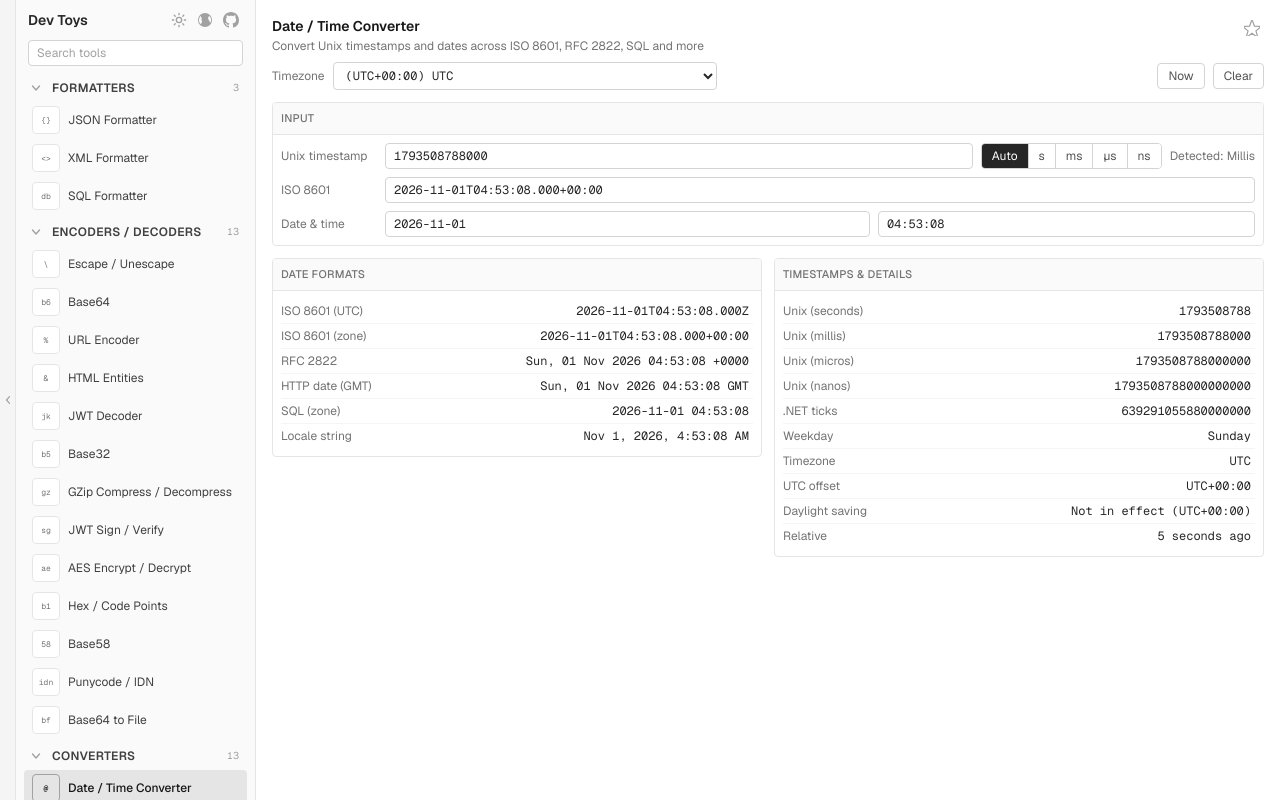
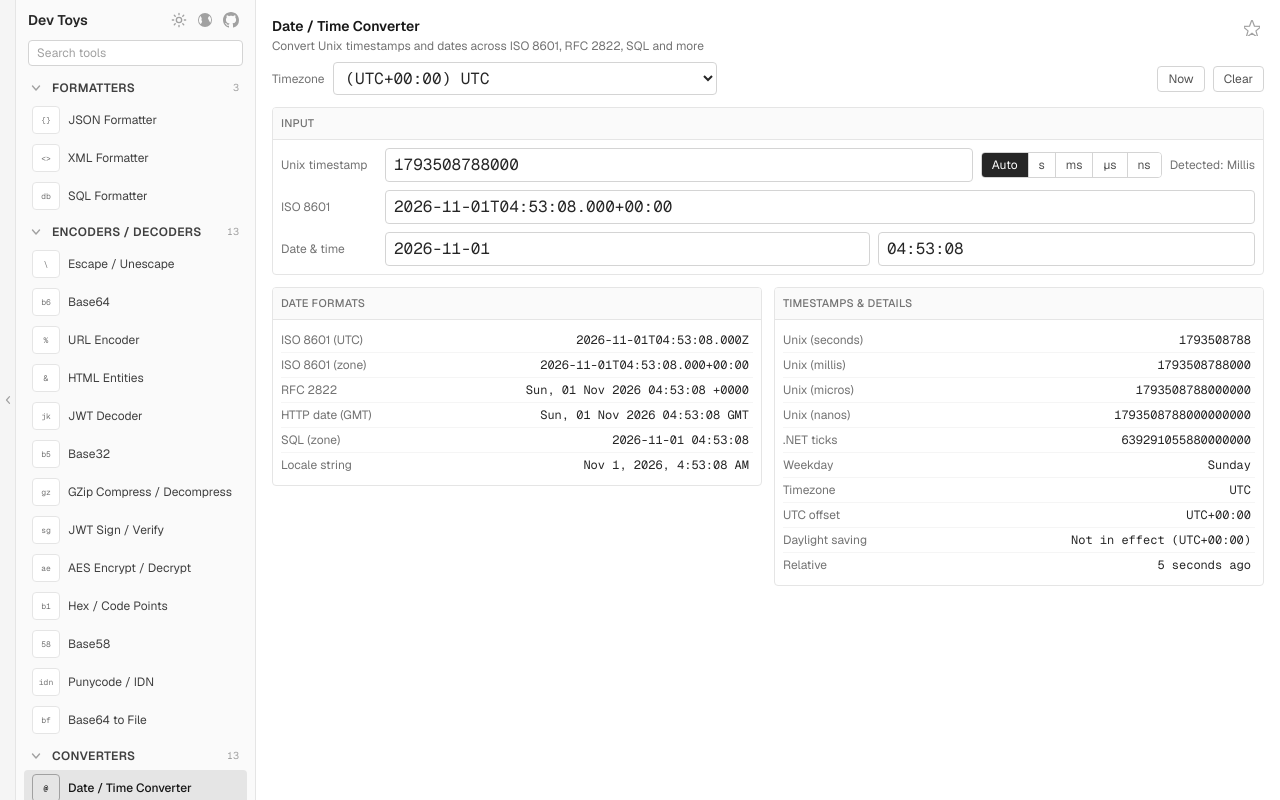
Before and after one commit to wwricu/devtoys, a Next.js app: page /converters/date-convert in a window 1280 px wide. Built offline with nearby package versions, Linux system fonts and the light colour scheme.

Commit message:
Type the input card's fields at 16 px
The three value fields were 12 px mono, which is both hard to read and
below the size iOS zooms the page to on focus. Widening the boxes did
nothing for the text inside them. The wall-clock floors grow to match
the wider glyphs.

```diff
--- a/features/date/DateConverter.tsx
+++ b/features/date/DateConverter.tsx
@@ -110,7 +110,7 @@ function Card({
 }
 
 const inputClass =
-  "rounded border border-neutral-300 bg-white px-2 py-1 font-mono text-xs text-neutral-800 outline-none focus:border-neutral-500 dark:border-neutral-700 dark:bg-neutral-800 dark:text-neutral-200";
+  "rounded border border-neutral-300 bg-white px-2 py-1 font-mono text-base text-neutral-800 outline-none focus:border-neutral-500 dark:border-neutral-700 dark:bg-neutral-800 dark:text-neutral-200";
 
 const labelClass =
   "w-24 shrink-0 text-xs text-neutral-500 dark:text-neutral-400";
@@ -490,7 +490,7 @@ export default function DateConverter() {
             <div className="flex min-w-0 flex-1 flex-wrap items-center gap-2">
               <input
                 aria-label={L.dateLabel}
-                className={`${inputClass} min-w-24 flex-[1.3]`}
+                className={`${inputClass} min-w-32 flex-[1.3]`}
                 placeholder={L.ymdPlaceholder}
                 spellCheck={false}
                 value={dateShown}
@@ -502,7 +502,7 @@ export default function DateConverter() {
               />
               <input
                 aria-label={L.timeLabel}
-                className={`${inputClass} min-w-20 flex-1`}
+                className={`${inputClass} min-w-28 flex-1`}
                 placeholder={L.hmsPlaceholder}
                 spellCheck={false}
                 value={timeShown}
```
